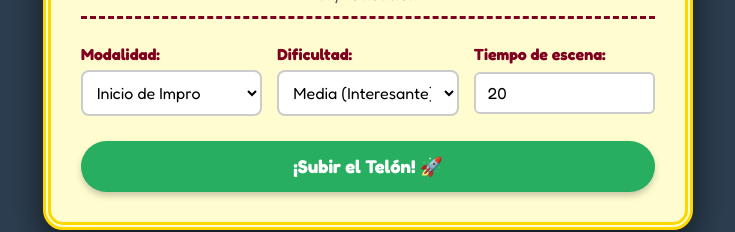
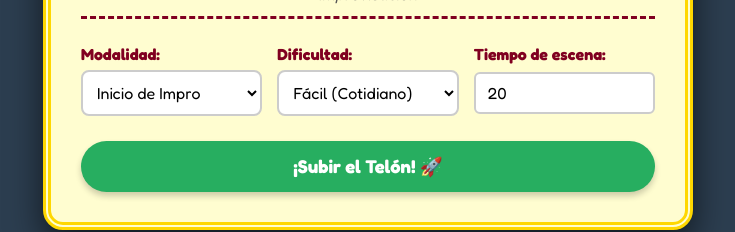
Before and after one commit to zoitrix/teatro, a Next.js app: page / in a window 1280 px wide. Shown: the part 347-579 px from the top of the page, without its empty margins (272-1007 px from the left). Built offline with nearby package versions, Linux system fonts and the light colour scheme.

Commit message:
Update page.tsx

```diff
--- a/app/page.tsx
+++ b/app/page.tsx
@@ -8,7 +8,7 @@ import './globals.css';
 export default function ImproPage() {
   // Configuración de los controles
   const [modalidad, setModalidad] = useState<string>('inicio de impro');
-  const [dificultad, setDificultad] = useState<string>('media');
+  const [dificultad, setDificultad] = useState<string>('facil');
   const [tiempoConfig, setTiempoConfig] = useState<number>(20);
   const [metodoEntrada, setMetodoEntrada] = useState<'texto' | 'audio'>('audio');
 
@@ -106,7 +106,7 @@ export default function ImproPage() {
     Devuelve SOLO el título, sin comillas ni texto extra. Máximo 6 palabras.`;
 
     try {
-      const apiKey = process.env.NEXT_PUBLIC_GROQ_API_KEY;
+      const apiKey = process.env.NEXT_PUBLIC_API_KEY;
       if (!apiKey) throw new Error("La API Key de Groq no está configurada.");
 
       const groq = new OpenAI({
@@ -172,15 +172,20 @@ export default function ImproPage() {
     setLoading(true);
     setPantalla('feedback');
 
+    console.log(textoUsuario);
+    console.log(titulo);
+
     const prompt = `
-    Actúa como un profesor de teatro de improvisación muy crítico. Recuerda que en el texto te han tenido que reflejar la relación de los personajes, el conflicto entre ellos y el lugar. Dale un feedback constructivo pero sobrio,
-    proponiendo posibles mejoras y soluciones.
+    Actúa como un profesor de teatro de improvisación.
+    En el texto te han tenido que reflejar la relación de los personajes, el conflicto entre ellos y el lugar.
+    Dale un feedback constructivo, apuntando las cosas positivas pero proponiendo posibles mejoras y soluciones.
+    El nivel de exigencia/sobriedad dependerá de la dificultad "${dificultad}", siendo más o menos severo/sobrio en función del nivel (Fácil / Media / Difícil)
     Título de la impro: "${titulo}"
     Lo que escribió el usuario: "${textoUsuario.trim() || '[No le dio tiempo a escribir o hablar nada]'}"
     Devuelve SOLO el feedback, sin comillas ni texto extra. Máximo 4 o 5 frases.`;
 
     try {
-      const apiKey = process.env.NEXT_PUBLIC_GROQ_API_KEY;
+      const apiKey = process.env.NEXT_PUBLIC_API_KEY;
       if (!apiKey) throw new Error("La API Key de Groq no está configurada.");
 
       const groq = new OpenAI({
@@ -238,7 +243,7 @@ export default function ImproPage() {
                 <select value={dificultad} onChange={(e) => setDificultad(e.target.value)}>
                   <option value="fácil">Fácil (Cotidiano)</option>
                   <option value="media">Media (Interesante)</option>
-                  <option value="difícil">Difficult (Locura)</option>
+                  <option value="difícil">Difícil (Locura)</option>
                 </select>
               </label>
 
```
